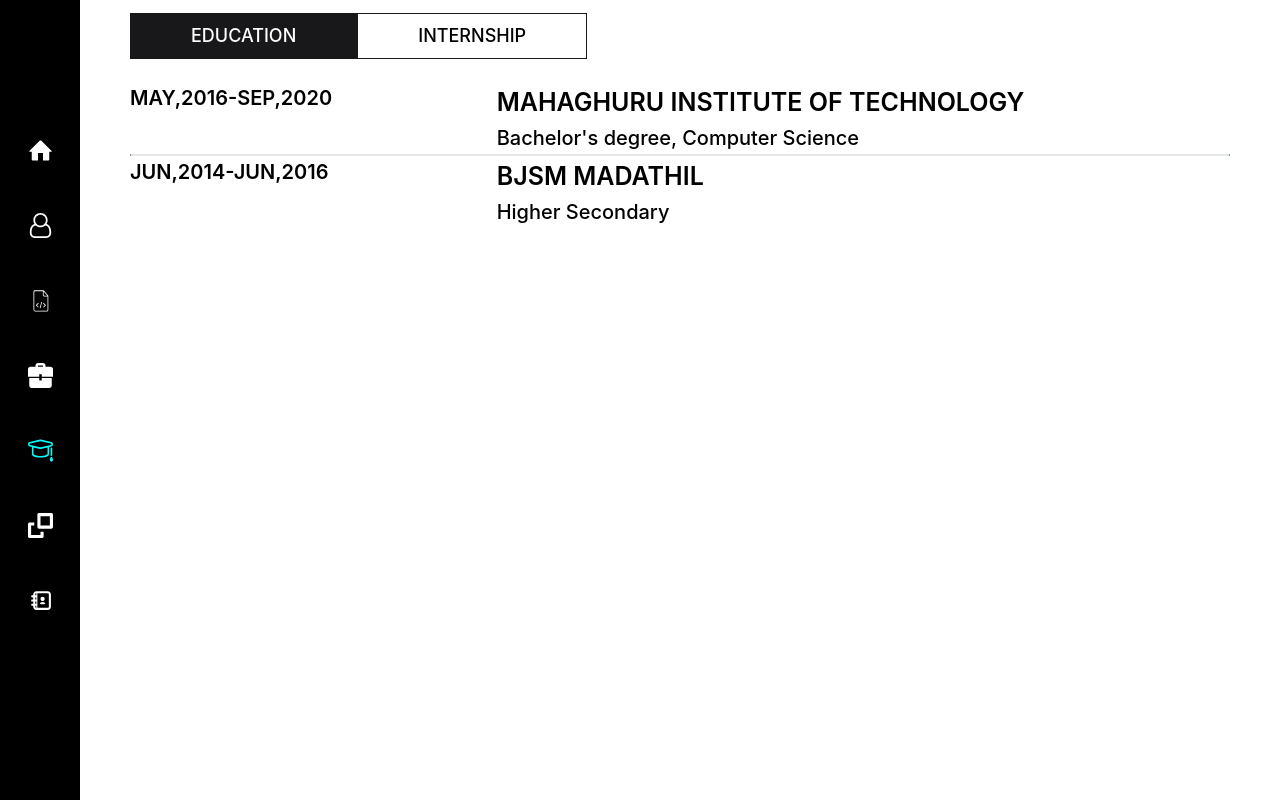
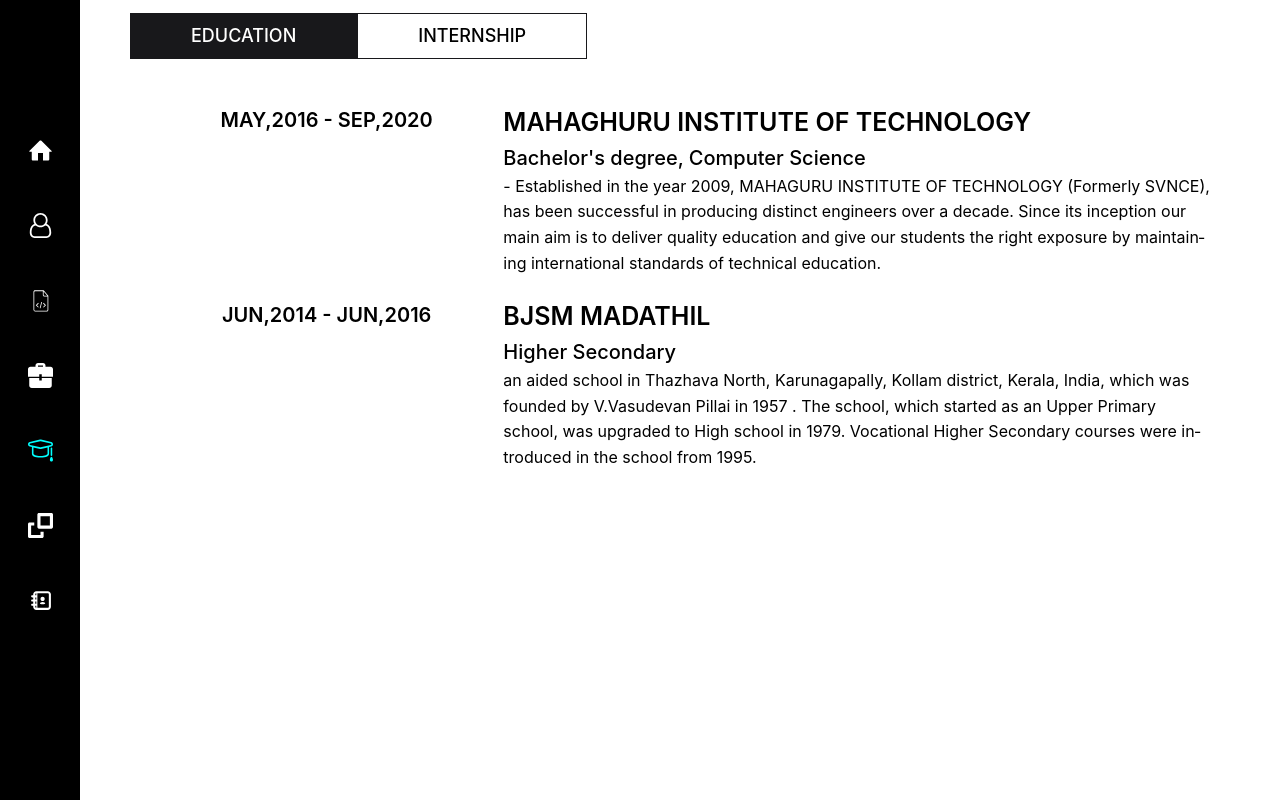
Before and after one commit to ananthuk7/my-profie-new, a Vue app: page /qualification in a window 1280 px wide. Built offline with nearby package versions, Linux system fonts and the light colour scheme.

Commit message:
contents added

```diff
--- a/src/assets/scss/pages/_work.scss
+++ b/src/assets/scss/pages/_work.scss
@@ -13,6 +13,8 @@
     font-size: 2rem;
     font-weight: 600;
     text-transform: uppercase;
+    margin-top: .25rem;
+    text-align: center;
   }
   &__title {
     font-size: 2.5rem;
@@ -31,5 +33,6 @@
   &__list{
     font-size: 1.6rem;
     font-weight: 400;
+    hyphens: auto;
   }
 }
--- a/src/components/WorkCard.vue
+++ b/src/components/WorkCard.vue
@@ -14,10 +14,10 @@ const props = defineProps<Props>();
 <template>
   <div class="work__card">
     <div class="row">
-      <div class="col-md-4 col-lg-3">
+      <div class="col-md-4">
         <p class="work__date">{{ props.work?.period }}</p>
       </div>
-      <div class="col-md-8 col-lg-9">
+      <div class="col-md-8">
         <div class="work__content">
           <h1 class="work__title">{{ props.work?.company }}</h1>
           <h2 class="work__subtitle">{{ props.work?.designation }}</h2>
--- a/src/views/Education.vue
+++ b/src/views/Education.vue
@@ -2,59 +2,51 @@
 import { ref } from "vue";
 import TabWrapper from "@/components/TabWrapper.vue";
 import Tab from "@/components/Tab.vue";
+import WorkCard from "@/components/WorkCard.vue";
+interface WorkDetails {
+  period: string;
+  company: string;
+  designation: string;
+  description?: string[];
+}
+const internShip: WorkDetails = {
+  period: "May,2021 - Aug,2021",
+  company: "Luminar Technolab",
+  designation: "Python-Django",
+  description: [
+    "- Introduction to Python, Python & PyCharm Installation, Identifiers, Data types, Print&Input Functions, Operators, Conditional Staterents, Looping, Control Statements, String Manipulation Functions, Pattern Printing, Set, List, Tuple List Comprehension, Dictionaries, Files Modules&Packages",
+    "- OOPS Concepts, Regular Expressions, CGI, DataBase, MySQL,Exception Handling, Functional Programming , Multithreading, Python to DB.",
+    "- Creating Virtual Environment, Django Installation, Creating Project and App, Understanding Significance of Project Files, Django Architecture, Writing Views, urls, Templates, Models, ORM Queries, Template Inheritance, Django Static Files...",
+    "- Environment Setup and Installation, Http Methods (Get, Post, Put, Patch, Delete ), Post Man / Thunder Client, Serializers(Model Serializers, Serializer Validation, Serializer Relationship), Views(API View, Mixins, Viewsets),Authentication(Basic Authentication, Session Authentication, Token Authentication, JWT), Django Filters",
+  ],
+};
+const educationDetails: WorkDetails[] = [
+  {
+    period: "May,2016 - Sep,2020",
+    company: "Mahaghuru Institute of Technology",
+    designation: "Bachelor's degree, Computer Science",
+    description: [
+      "- Established in the year 2009, MAHAGURU INSTITUTE OF TECHNOLOGY (Formerly SVNCE), has been successful in producing distinct engineers over a decade. Since its inception our main aim is to deliver quality education and give our students the right exposure by maintaining international standards of technical education.",
+    ],
+  },
+  {
+    period: "Jun,2014 - Jun,2016",
+    company: "BJSM Madathil",
+    designation: "Higher Secondary",
+    description: [
+      "an aided school in Thazhava North, Karunagapally, Kollam district, Kerala, India, which was founded by V.Vasudevan Pillai in 1957 . The school, which started as an Upper Primary school, was upgraded to High school in 1979. Vocational Higher Secondary courses were introduced in the school from 1995.",
+    ],
+  },
+];
 </script>
 <template>
   <div class="pd-screen">
     <TabWrapper class="my-5">
       <Tab title="Education">
-        <div class="row">
-          <div class="col-md-4">
-            <p class="work__date">May,2016-Sep,2020</p>
-          </div>
-          <div class="col-md-8">
-            <div class="work__content">
-              <h1 class="work__title">Mahaghuru Institute of Technology</h1>
-              <h2 class="work__subtitle">
-                Bachelor's degree, Computer Science
-              </h2>
-              <!-- <p class="work__description">
-              - Lorem ipsum dolor sit amet consectetur adipisicing elit. Odio
-              tempore autem delectus asperiores quia reprehenderit quas
-              inventore? Non, odit ut cupiditate molestias delectus expedita ab
-              eos quam sint cum ullam.
-            </p> -->
-            </div>
-          </div>
-          <hr class="border border-x-emerald-900 w-full" />
-          <div class="col-md-4">
-            <p class="work__date">Jun,2014-Jun,2016</p>
-          </div>
-          <div class="col-md-8">
-            <div class="work__content">
-              <h1 class="work__title">BJSM Madathil</h1>
-              <h2 class="work__subtitle">Higher Secondary</h2>
-              <!-- <p class="work__description">
-              - Lorem ipsum dolor sit amet consectetur adipisicing elit. Odio
-              tempore autem delectus asperiores quia reprehenderit quas
-              inventore? Non, odit ut cupiditate molestias delectus expedita ab
-              eos quam sint cum ullam.
-            </p> -->
-            </div>
-          </div>
-        </div>
+        <WorkCard v-for="edu in educationDetails" :work="edu" />
       </Tab>
       <Tab title="Internship">
-        <div class="row">
-          <div class="col-md-4">
-            <p class="work__date">May,2021-Aug,2021</p>
-          </div>
-          <div class="col-md-8">
-            <div class="work__content">
-              <h1 class="work__title">Luminar Technolab</h1>
-              <h2 class="work__subtitle">Python Django</h2>
-            </div>
-          </div>
-        </div>
+        <WorkCard :work="internShip" />
       </Tab>
     </TabWrapper>
   </div>
--- a/src/views/Portfolio.vue
+++ b/src/views/Portfolio.vue
@@ -9,17 +9,20 @@ import bgImf from "@/assets/images/screenshot.png";
       <div class="col col-sm-6 col-lg-4 mt-10 sm:mt-5">
         <div
           class="portfolio__img-container box1"
+          @click=""
           :style="{ backgroundImage: `url(${bgImf})` }"
         ></div>
       </div>
       <div class="col col-sm-6 col-lg-4 mt-10 sm:mt-5">
         <div
+          @click=""
           class="portfolio__img-container box2"
           :style="{ backgroundImage: `url(${bgImf})` }"
         ></div>
       </div>
       <div class="col col-sm-6 col-lg-4 mt-10 sm:mt-5">
         <div
+          @click=""
           class="portfolio__img-container box3"
           :style="{ backgroundImage: `url(${bgImf})` }"
         ></div>
--- a/src/views/Work.vue
+++ b/src/views/Work.vue
@@ -48,7 +48,7 @@ const workData: WorkDetails[] = [
 
 <template>
   <div id="work " class="work pd-screen pt-12">
-    <h1 class="text-6xl font-bold uppercase mb-12">Work</h1>
+    <h1 class="text-6xl font-bold uppercase mb-0 md:mb-12">Work</h1>
     <WorkCard v-for="work in workData" :work="work" />
   </div>
 </template>
```
